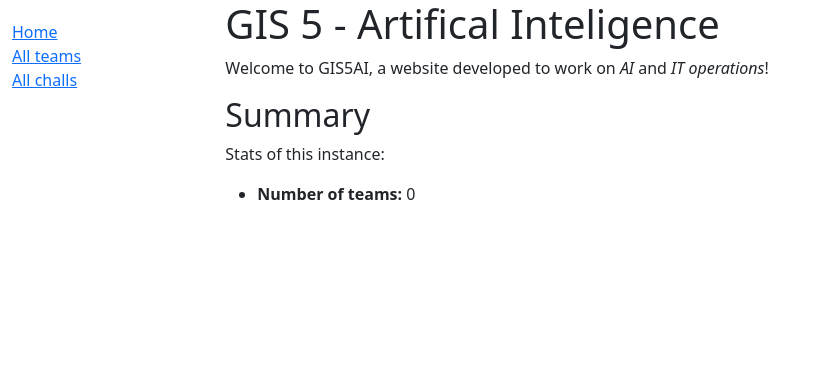
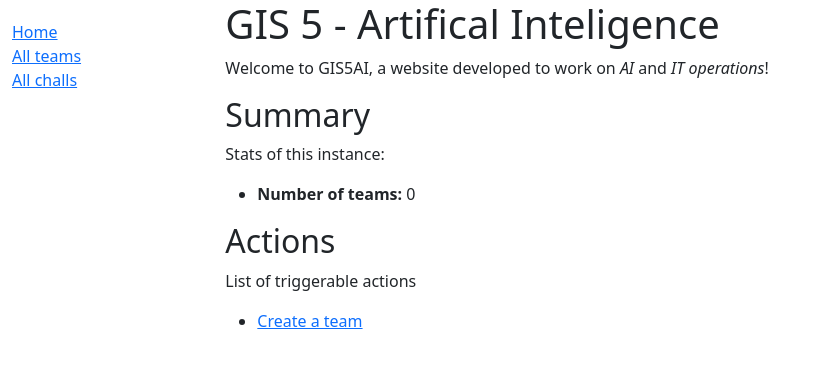
Before and after one commit to henyxia/gis-5-server, a Django app: page /server/ in a window 1280 px wide. Shown: the top 368 px of the page, without its empty margins (0-819 px from the left). Run offline with Django 4.2, Linux system fonts and the light colour scheme; data that the repository does not hold is empty.

Commit message:
feat(index): add team creation link

```diff
--- a/gis5ai/server/templates/index.html
+++ b/gis5ai/server/templates/index.html
@@ -8,4 +8,9 @@
   <ul>
     <li><strong>Number of teams:</strong> {{ num_teams }}</li>
   </ul>
+  <h2>Actions</h2>
+  <p>List of triggerable actions<p>
+  <ul>
+    <li><a href="{% url 'team-create' %}">Create a team</li>
+  </ul>
 {% endblock %}
```
